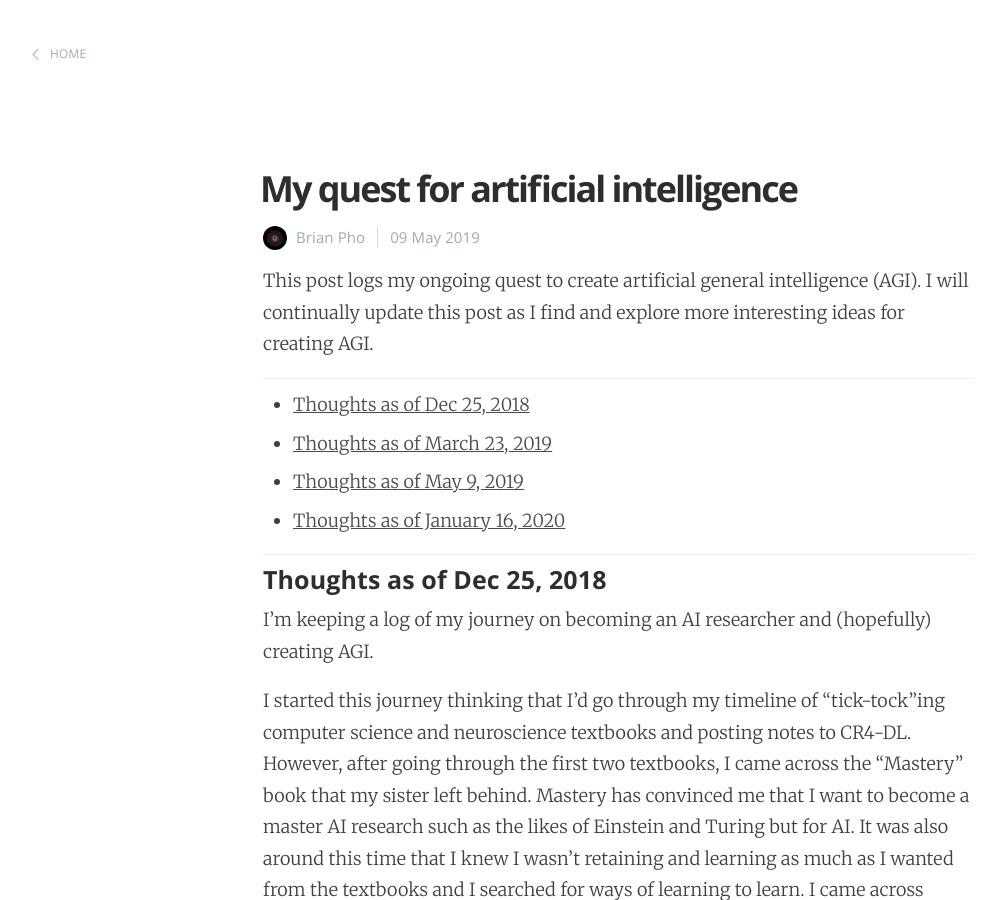
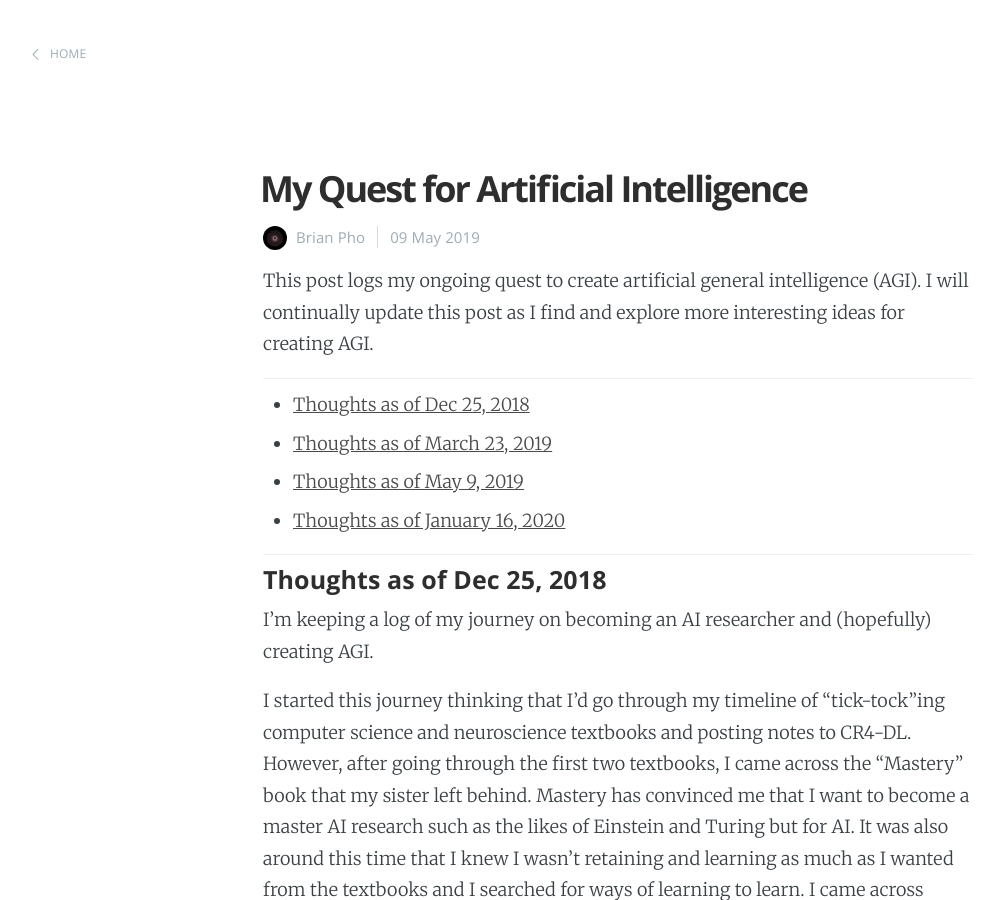
Before and after one commit to Brian-Pho/Cadence, a Jekyll site: the page built from _posts/2019-5-9-my-quest-for-artificial-intelligence.md, in a window 1280 px wide and 900 px high. Shown: the whole window, without its empty margins (22-1026 px from the left). Built offline with Jekyll 4.4.1, drawn with Linux system fonts in a browser that asks for light colours; part of the change alters nothing that is shown.

```diff
--- a/_posts/2019-5-9-my-quest-for-artificial-intelligence.md
+++ b/_posts/2019-5-9-my-quest-for-artificial-intelligence.md
@@ -1,6 +1,7 @@
 ---
 layout: post
-title: "My quest for artificial intelligence"
+title: "My Quest for Artificial Intelligence"
+excerpt: "Logging my ongoing quest to create artificial general intelligence."
 ---
 
 This post logs my ongoing quest to create artificial general intelligence (AGI). I will continually update this post as I find and explore more interesting ideas for creating AGI.
```
